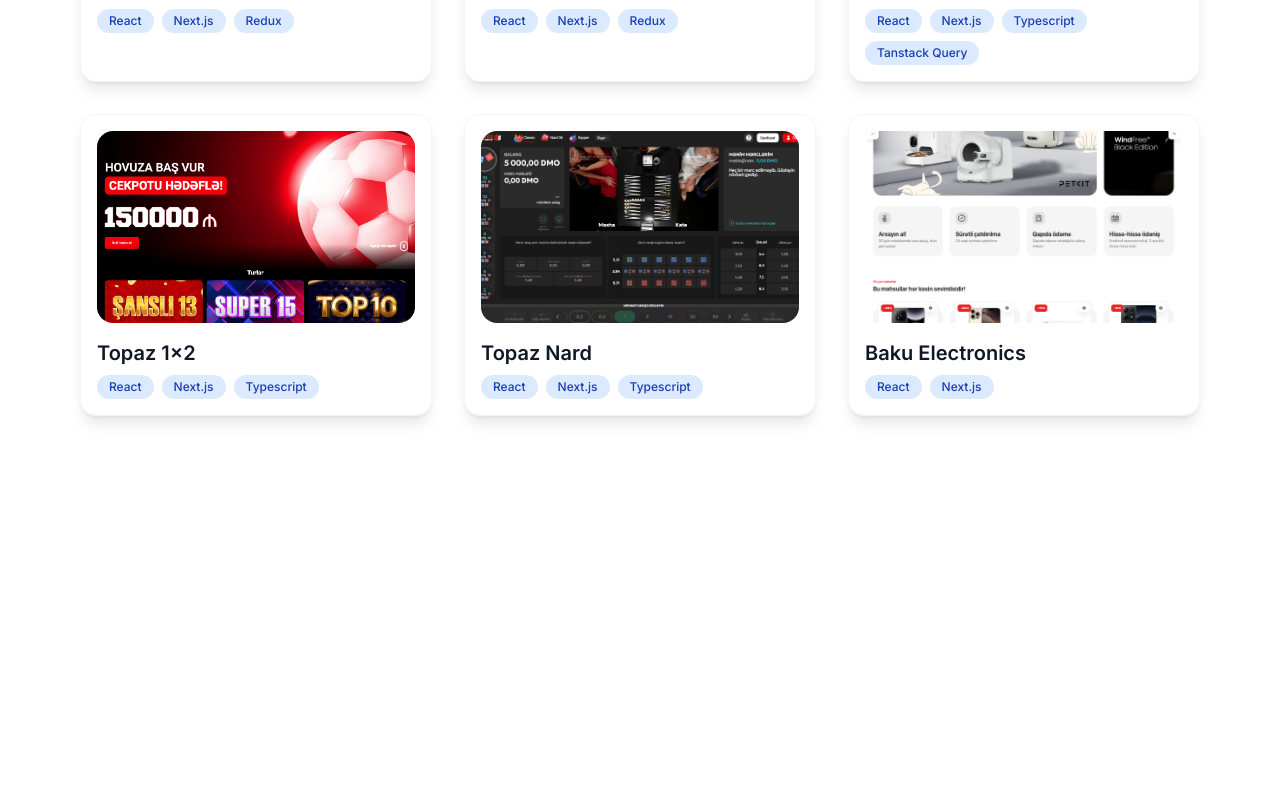
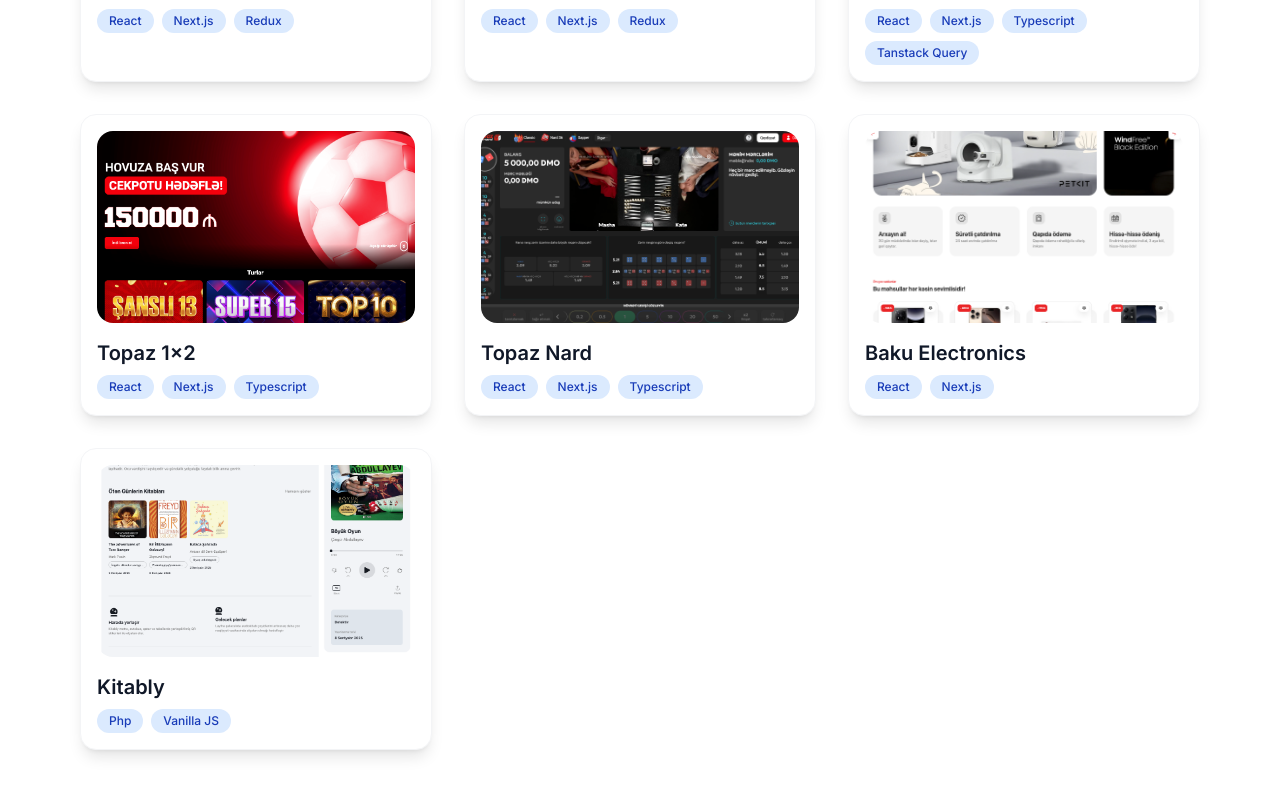
Before and after one commit to tural1200/turalmammadov, a Next.js app: page / in a window 1280 px wide. Shown: the part 1122-1918 px from the top of the page. Before the commit the page ends 1618 px from the top, so only its background shows below. Built offline with nearby package versions, Linux system fonts and the light colour scheme.

Commit message:
feat: add Kitably project with image and link to projects data

```diff
--- a/src/app/page.tsx
+++ b/src/app/page.tsx
@@ -1,4 +1,4 @@
-import Home from "@/modules/home/Home";
+import Home from "@/modules/home";
 
 export default function HomePage() {
   return <Home />;
--- a/src/data/index.ts
+++ b/src/data/index.ts
@@ -43,6 +43,13 @@
     link: "https://new.bakuelectronics.az",
     tags: ["React", "Next.js"],
   },
+  {
+    id: 7,
+    title: "Kitably",
+    image: "/images/kitably.png",
+    link: "https://kitably.az",
+    tags: ["Php", "Vanilla JS"],
+  },
 ];
 
 export { projects };
```
Also changed, not shown: public/images/kitably.png (added).
